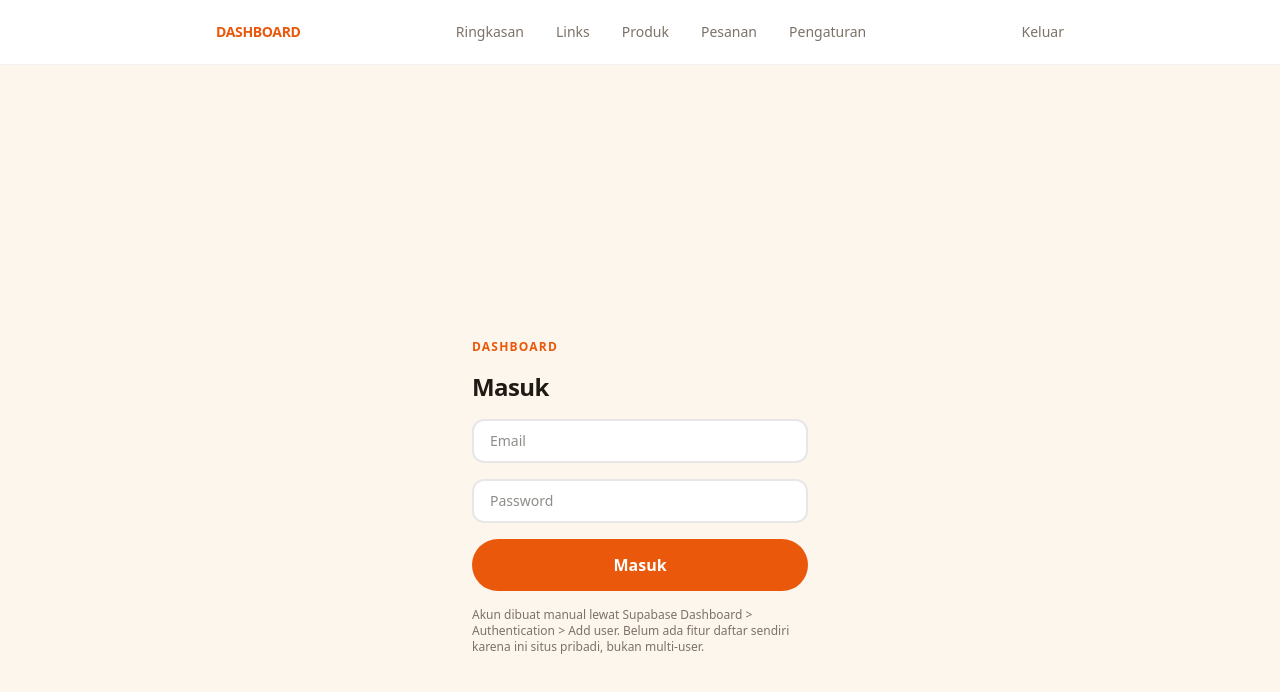
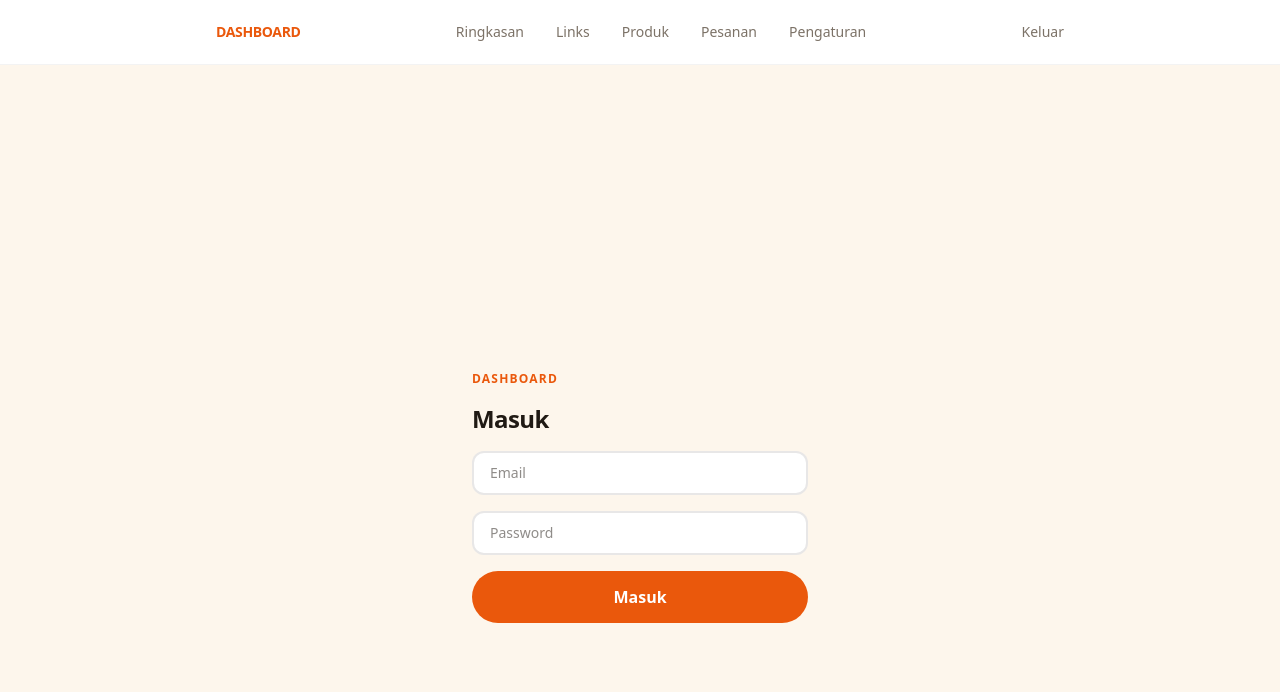
Before and after one commit to kangjaund/toko_kangjaund, a Next.js app: page /dashboard/login in a window 1280 px wide. Shown: the top 692 px of the page. Built offline with nearby package versions, Linux system fonts and the light colour scheme; no server answers.

Commit message:
Update page.tsx

```diff
--- a/app/dashboard/login/page.tsx
+++ b/app/dashboard/login/page.tsx
@@ -59,10 +59,6 @@ export default function LoginPage() {
       <Button onClick={handleLogin} disabled={loading} size="lg">
         {loading ? "Memproses..." : "Masuk"}
       </Button>
-      <p className="text-xs text-stone">
-        Akun dibuat manual lewat Supabase Dashboard &gt; Authentication &gt; Add user.
-        Belum ada fitur daftar sendiri karena ini situs pribadi, bukan multi-user.
-      </p>
     </main>
   );
 }
```
